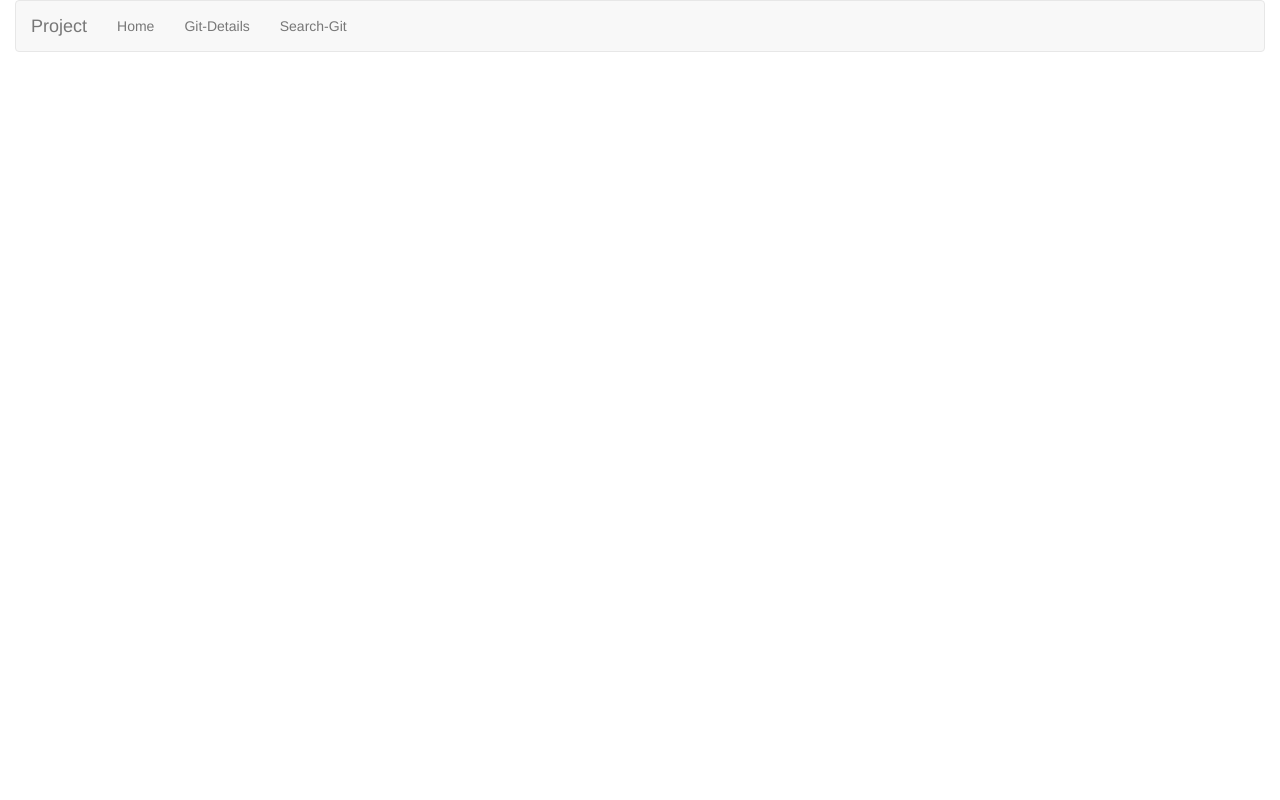
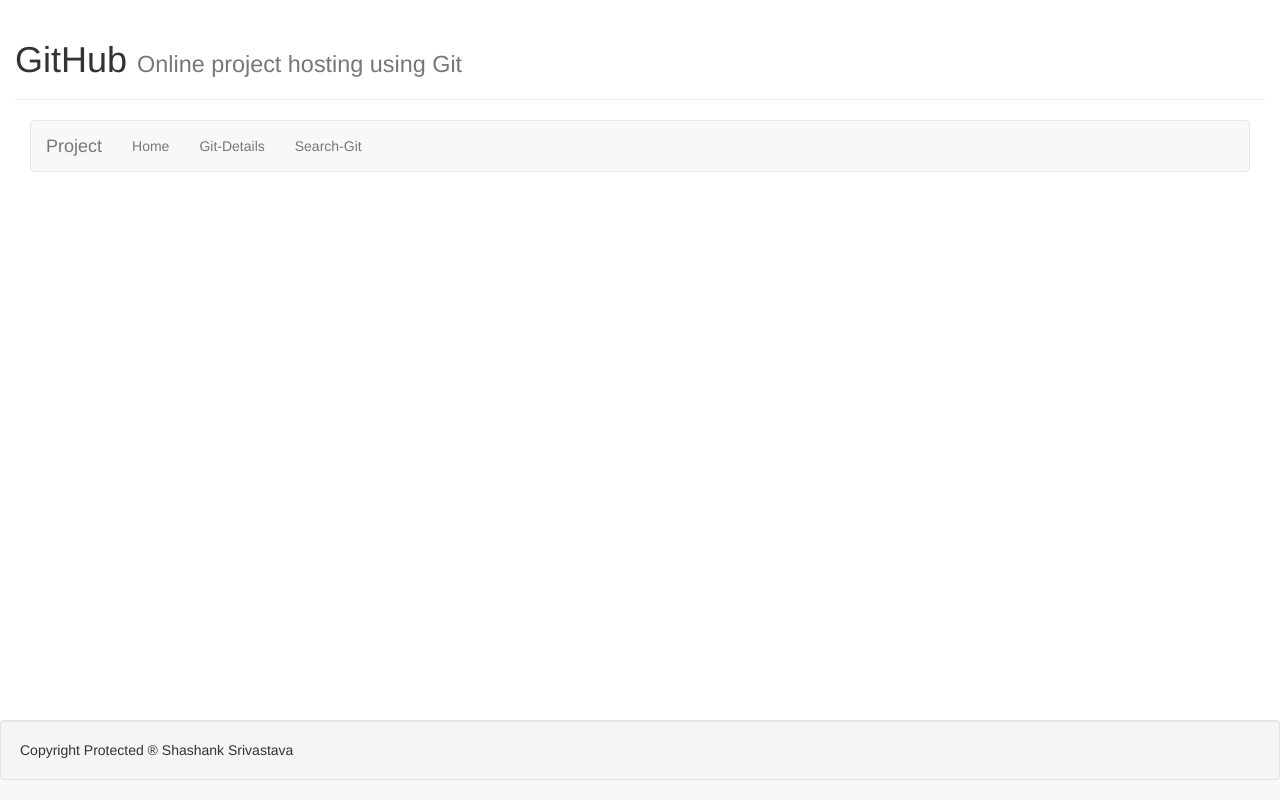
Before and after one commit to Shashank2406/project-app, an Angular app: page / in a window 1280 px wide. Built offline with nearby package versions, Linux system fonts and the light colour scheme.

Commit message:
Final touch up

```diff
--- a/src/app/app.component.html
+++ b/src/app/app.component.html
@@ -1,3 +1,11 @@
+<div class="container-fluid">
+	<div class="row">
+		<div class="col-md-12">
+			<div class="page-header">
+				<h1>
+					GitHub <small>Online project hosting using Git</small>
+				</h1>
+			</div>
 <div class="container-fluid">
 	<div class="row">
 		<div class="col-md-12">
@@ -27,3 +35,8 @@
 	</div>
 </div>
 <router-outlet></router-outlet>
+<footer class="navbar-default navbar-fixed-bottom">
+  <div class="well">
+    <span>Copyright Protected ® Shashank Srivastava</span>
+  </div>
+</footer>
```
